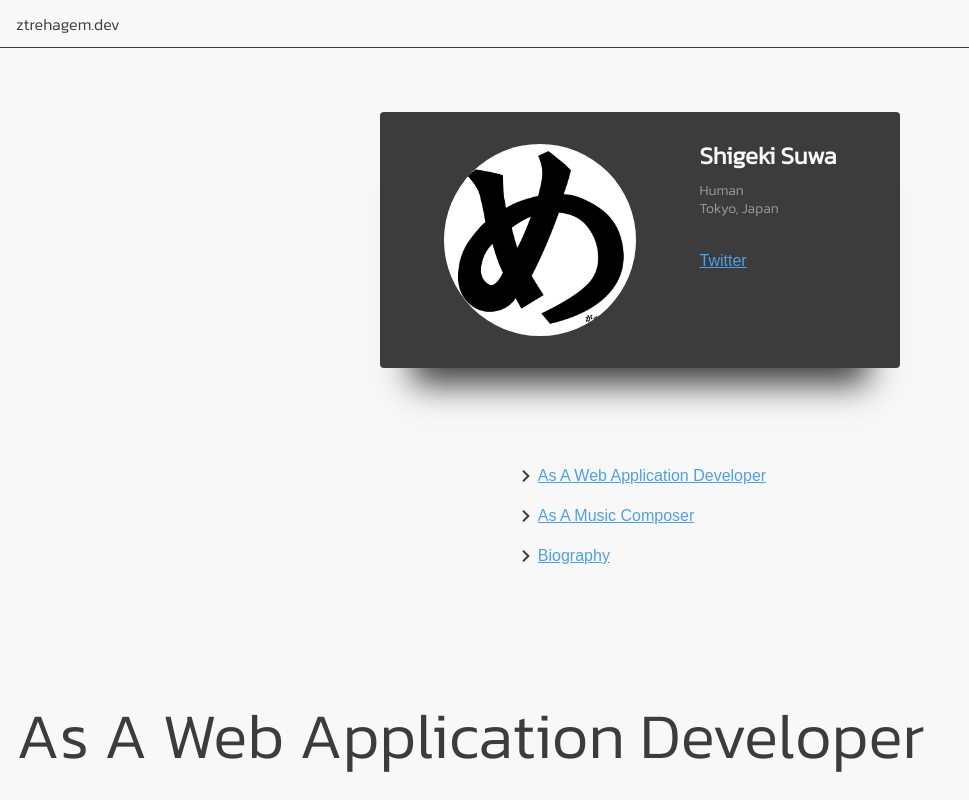
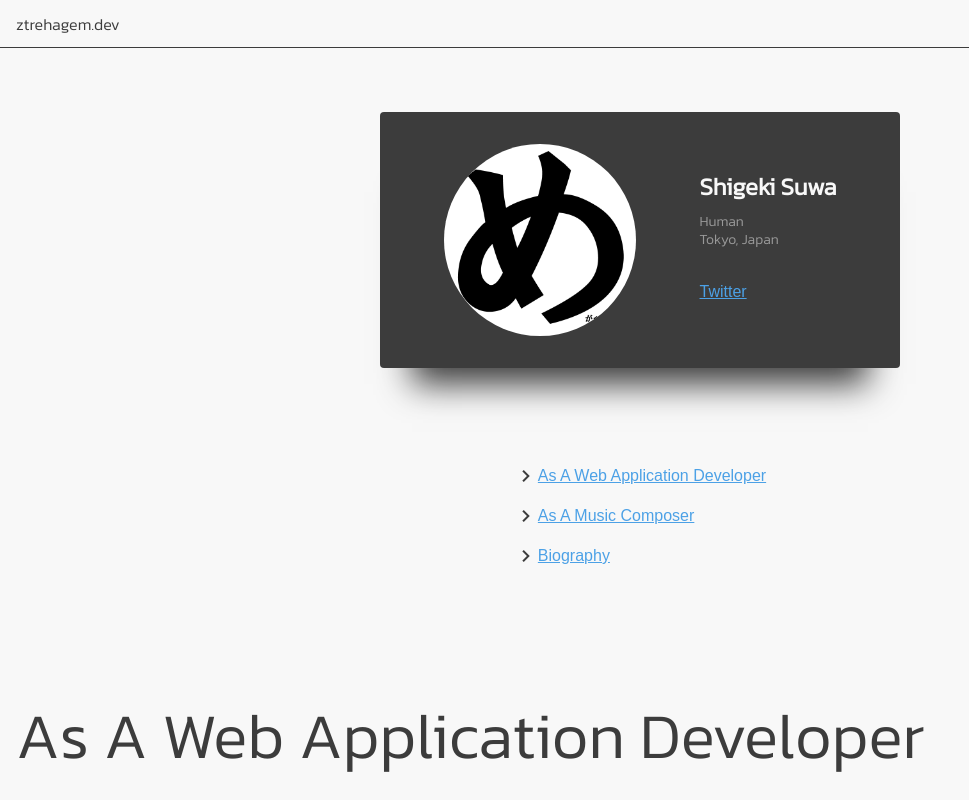
Before and after one commit to ztrehagem/ztrehagem.github.io, a Nuxt app: page / in a window 1280 px wide. Shown: the top 800 px of the page, without its empty margins (0-969 px from the left). Built offline with nearby package versions, Linux system fonts and the light colour scheme.

Commit message:
fix for safari

```diff
--- a/src/components/ProfileBox.vue
+++ b/src/components/ProfileBox.vue
@@ -1,13 +1,13 @@
 <template>
   <section
-    class="flex flex-col md:flex-row items-center md:items-stretch py-8 px-8 sm:px-16 w-full sm:w-auto shadow-shrink-lg rounded bg-dark text-smoke"
+    class="flex flex-col md:flex-row items-center md:items-center py-8 px-8 sm:px-16 w-full sm:w-auto shadow-shrink-lg rounded bg-dark text-smoke"
   >
     <img
       src="~@/assets/images/ztrehagem.png"
       alt="profile icon"
       width="192"
       height="192"
-      class="rounded-full overflow-hidden w-48 h-auto bg-white"
+      class="rounded-full overflow-hidden w-48 h-48 bg-white"
     />
 
     <div class="mt-8 md:mt-0 md:ml-16">
```
